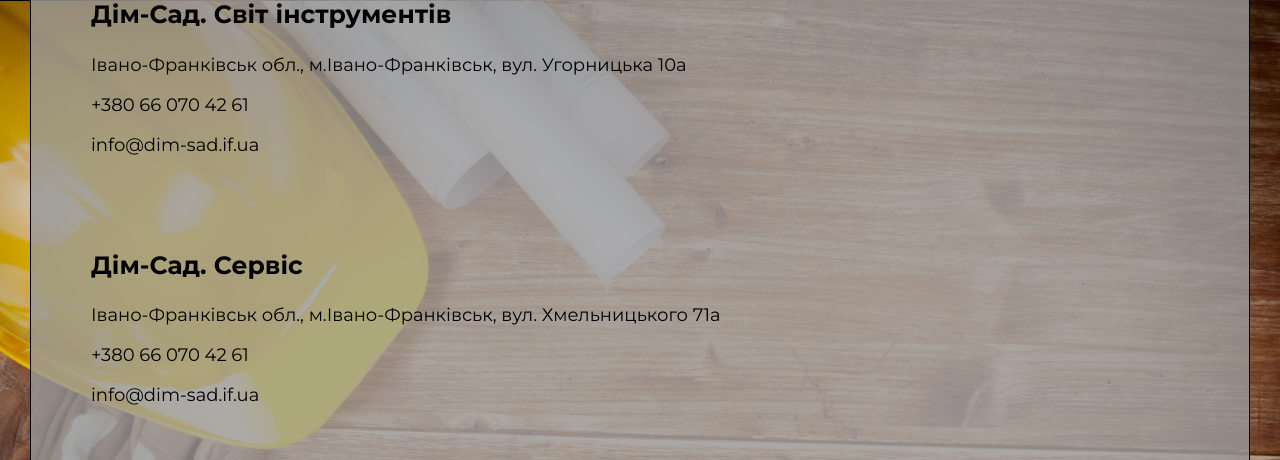
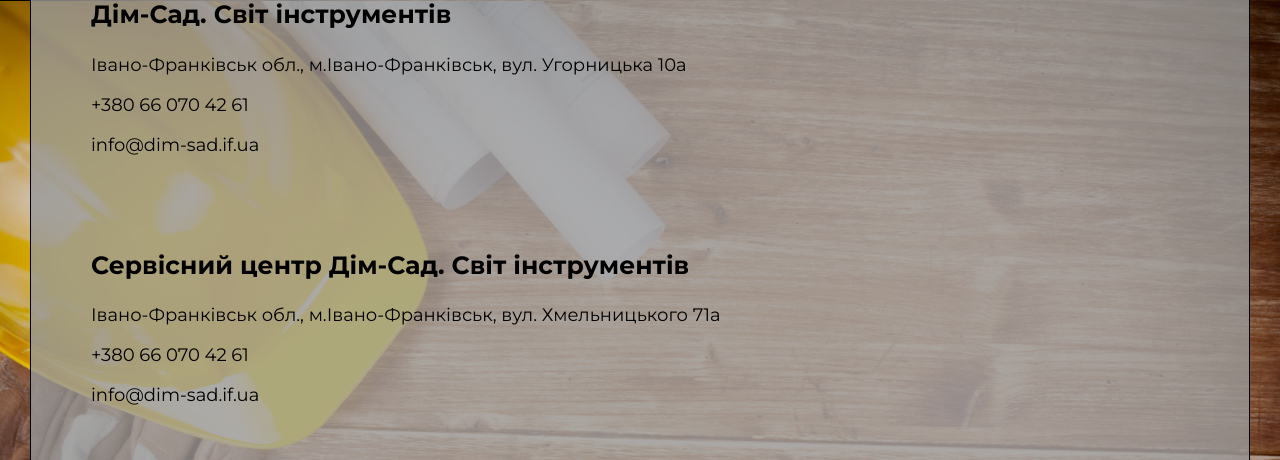
Before and after one commit to andrii-zapukhlyi/itex, a PHP site: page / in a window 1280 px wide. Shown: the part 3199-3659 px from the top of the page. Run offline with PHP 8.4, Linux system fonts and the light colour scheme; some libraries are stand-ins or nearby versions.

Commit message:
Add files via upload

```diff
--- a/index-en.html
+++ b/index-en.html
@@ -134,7 +134,7 @@
 			<p class="projects__email">info@dim-sad.if.ua</p>
 		</div></a></li>
 		<li><a href="https://www.google.com/maps/place/STIHL+-+%D0%9B%D1%96%D1%81+%D1%96+%D0%A1%D0%B0%D0%B4+-+%D0%BE%D1%84%D1%96%D1%86%D1%96%D0%B9%D0%BD%D0%B8%D0%B9+%D0%B4%D0%B8%D0%BB%D0%B5%D1%80/@49.257795,23.8578623,17z/data=!4m5!3m4!1s0x0:0x267d69d02f8033a4!8m2!3d49.257795!4d23.860051" class="projects__link" target="_blank"><div class="projects">
-			<h3 class="projects__name">Дім-Сад. Сервіс</h3>
+			<h3 class="projects__name">Сервісний центр Дім-Сад. Світ інструментів</h3>
 			<p class="projects__adress">Івано-Франківськ обл., м.Івано-Франківськ, вул. Хмельницького 71а</p>
 			<p class="projects__phone">+380 66 070 42 61</p>
 			<p class="projects__email">info@dim-sad.if.ua</p>
--- a/index-pl.html
+++ b/index-pl.html
@@ -134,7 +134,7 @@
 			<p class="projects__email">info@dim-sad.if.ua</p>
 		</div></a></li>
 		<li><a href="https://www.google.com/maps/place/STIHL+-+%D0%9B%D1%96%D1%81+%D1%96+%D0%A1%D0%B0%D0%B4+-+%D0%BE%D1%84%D1%96%D1%86%D1%96%D0%B9%D0%BD%D0%B8%D0%B9+%D0%B4%D0%B8%D0%BB%D0%B5%D1%80/@49.257795,23.8578623,17z/data=!4m5!3m4!1s0x0:0x267d69d02f8033a4!8m2!3d49.257795!4d23.860051" class="projects__link" target="_blank"><div class="projects">
-			<h3 class="projects__name">Дім-Сад. Сервіс</h3>
+			<h3 class="projects__name">Сервісний центр Дім-Сад. Світ інструментів</h3>
 			<p class="projects__adress">Івано-Франківськ обл., м.Івано-Франківськ, вул. Хмельницького 71а</p>
 			<p class="projects__phone">+380 66 070 42 61</p>
 			<p class="projects__email">info@dim-sad.if.ua</p>
--- a/index-ru.html
+++ b/index-ru.html
@@ -134,7 +134,7 @@
 			<p class="projects__email">info@dim-sad.if.ua</p>
 		</div></a></li>
 		<li><a href="https://www.google.com/maps/place/STIHL+-+%D0%9B%D1%96%D1%81+%D1%96+%D0%A1%D0%B0%D0%B4+-+%D0%BE%D1%84%D1%96%D1%86%D1%96%D0%B9%D0%BD%D0%B8%D0%B9+%D0%B4%D0%B8%D0%BB%D0%B5%D1%80/@49.257795,23.8578623,17z/data=!4m5!3m4!1s0x0:0x267d69d02f8033a4!8m2!3d49.257795!4d23.860051" class="projects__link" target="_blank"><div class="projects">
-			<h3 class="projects__name">Дім-Сад. Сервіс</h3>
+			<h3 class="projects__name">Сервісний центр Дім-Сад. Світ інструментів</h3>
 			<p class="projects__adress">Івано-Франківськ обл., м.Івано-Франківськ, вул. Хмельницького 71а</p>
 			<p class="projects__phone">+380 66 070 42 61</p>
 			<p class="projects__email">info@dim-sad.if.ua</p>
--- a/index.html
+++ b/index.html
@@ -134,7 +134,7 @@
 			<p class="projects__email">info@dim-sad.if.ua</p>
 		</div></a></li>
 		<li><a href="https://www.google.com/maps/place/STIHL+-+%D0%9B%D1%96%D1%81+%D1%96+%D0%A1%D0%B0%D0%B4+-+%D0%BE%D1%84%D1%96%D1%86%D1%96%D0%B9%D0%BD%D0%B8%D0%B9+%D0%B4%D0%B8%D0%BB%D0%B5%D1%80/@49.257795,23.8578623,17z/data=!4m5!3m4!1s0x0:0x267d69d02f8033a4!8m2!3d49.257795!4d23.860051" class="projects__link" target="_blank"><div class="projects">
-			<h3 class="projects__name">Дім-Сад. Сервіс</h3>
+			<h3 class="projects__name">Сервісний центр Дім-Сад. Світ інструментів</h3>
 			<p class="projects__adress">Івано-Франківськ обл., м.Івано-Франківськ, вул. Хмельницького 71а</p>
 			<p class="projects__phone">+380 66 070 42 61</p>
 			<p class="projects__email">info@dim-sad.if.ua</p>
--- a/style.css
+++ b/style.css
@@ -895,4 +895,7 @@ footer{
 	.footer__contact__phone{
 		margin-top: 5px;
 	}
+	.footer__copyright{
+		margin: 20px 0 ;
+	}
 }
```
